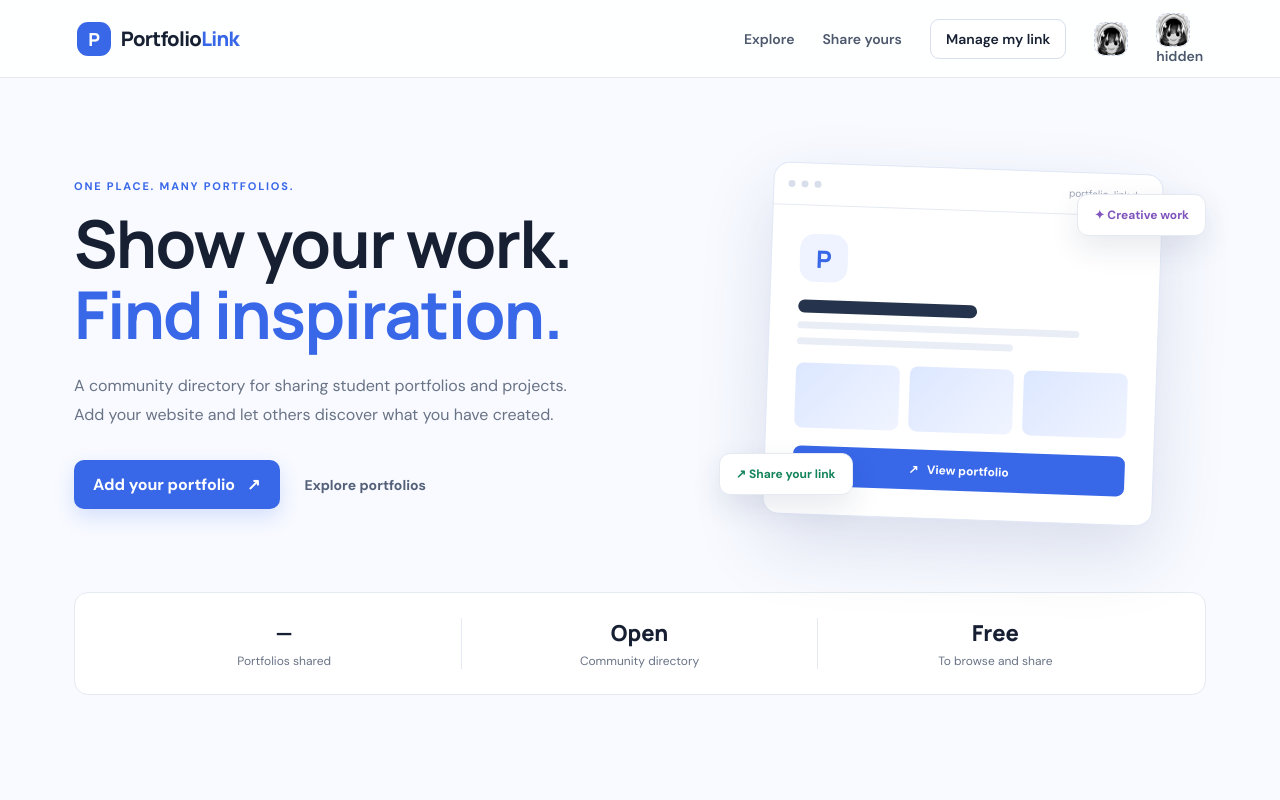
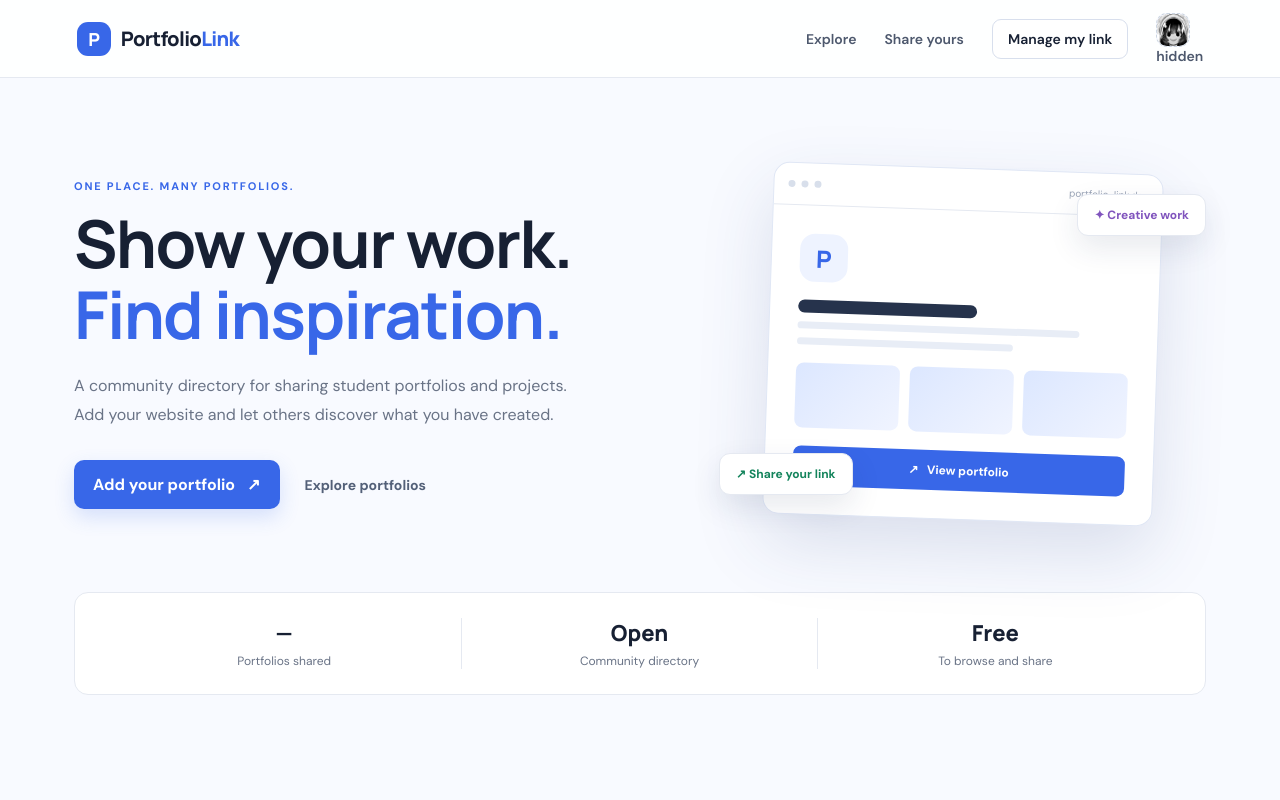
Before and after one commit to ElvinEntac/PortfolioBrowser, a plain HTML site: page index.html in a window 1280 px wide. Shown: the top 800 px of the page. Drawn offline with Linux system fonts and the light colour scheme; no server answers.

Commit message:
Update index.html

```diff
--- a/index.html
+++ b/index.html
@@ -17,11 +17,7 @@
       <a href="#directory">Explore</a>
       <a href="#submit">Share yours</a>
       <button class="outline-button" id="open-manage" type="button">Manage my link</button>
-      <img
-        class="nav-image-placeholder"
-        src="nav-image.png"
-        alt="PortfolioLink image"
-      >
+
       <div class="nav-image-wrap">
         <img
           class="nav-image-placeholder"
```
